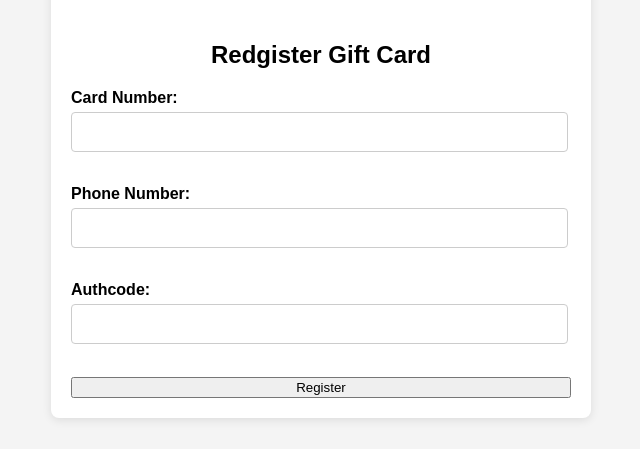
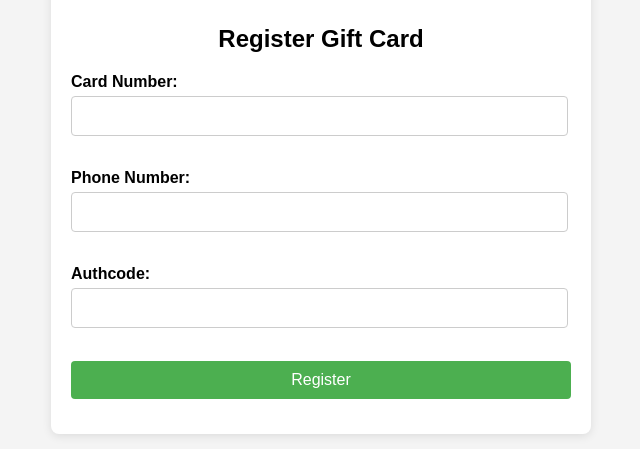
Before and after one commit to neemadharan/redemptionmfa, a website: page views/register.html in a window 1280 px wide. Shown: the part 259-708 px from the top of the page, without its empty margins (319-959 px from the left). Drawn offline with Linux system fonts and the light colour scheme.

Commit message:
bug fixes

```diff
--- a/views/register.html
+++ b/views/register.html
@@ -4,7 +4,7 @@
     <meta charset="UTF-8">
     <meta http-equiv="X-UA-Compatible" content="IE=edge">
     <meta name="viewport" content="width=device-width, initial-scale=1.0">
-    <title>Redeem Gift Card</title>
+    <title>Register Gift Card</title>
     <style>
         body {
             font-family: Arial, sans-serif;
@@ -66,11 +66,12 @@
         }
 
     </style>
+
 </head>
 <body>
     <div class="container">
         <img src="https://blackhawknetwork.com/themes/custom/bh/images/v2/Logox2.png" alt="Company Logo" class="logo"> <!-- Replace 'logo.png' with the path to your logo file -->
-        <h2>Redgister Gift Card</h2>
+        <h2>Register Gift Card</h2>
         <form action="/api/register" method="POST">
             <label for="cardNumber">Card Number:</label>
             <input type="text" id="cardNumber" name="cardNumber" required>
@@ -81,7 +82,7 @@
             <label for="authCode">Authcode:</label>
             <input type="text" id="authCode" name="authCode" required>
             <br>
-            <button type="submit">Register</button>
+            <input type="submit" value="Register">
         </form>
     </div>
 </body>
```
Also changed, not shown: Readme.MD, public/pages/redeem.html (renamed from pages/redeem.html).
